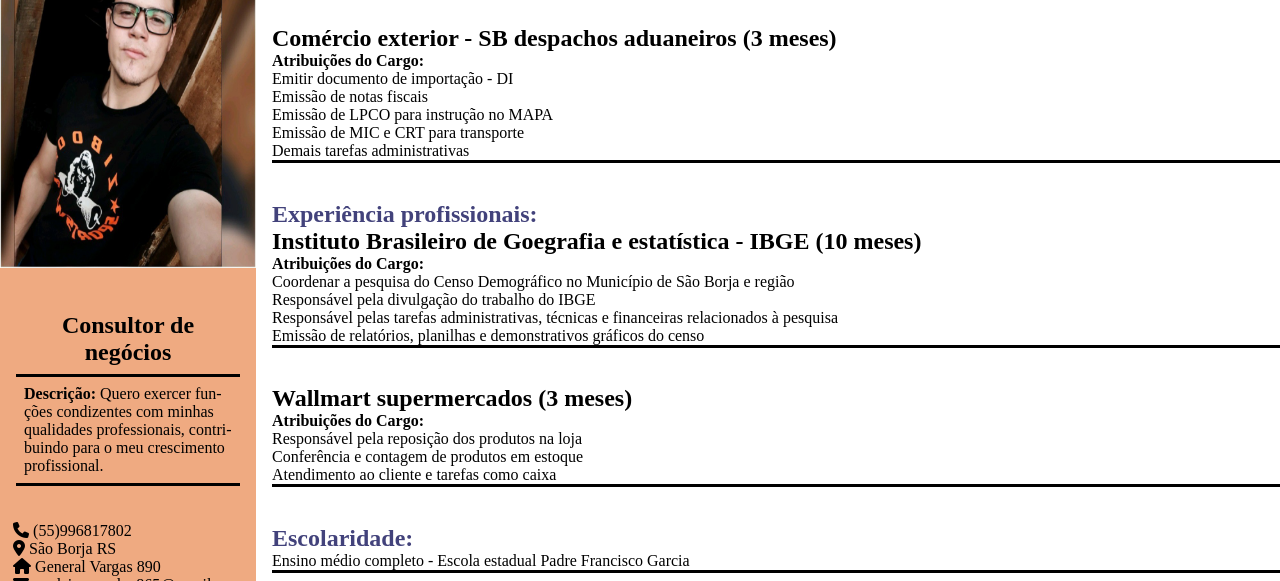
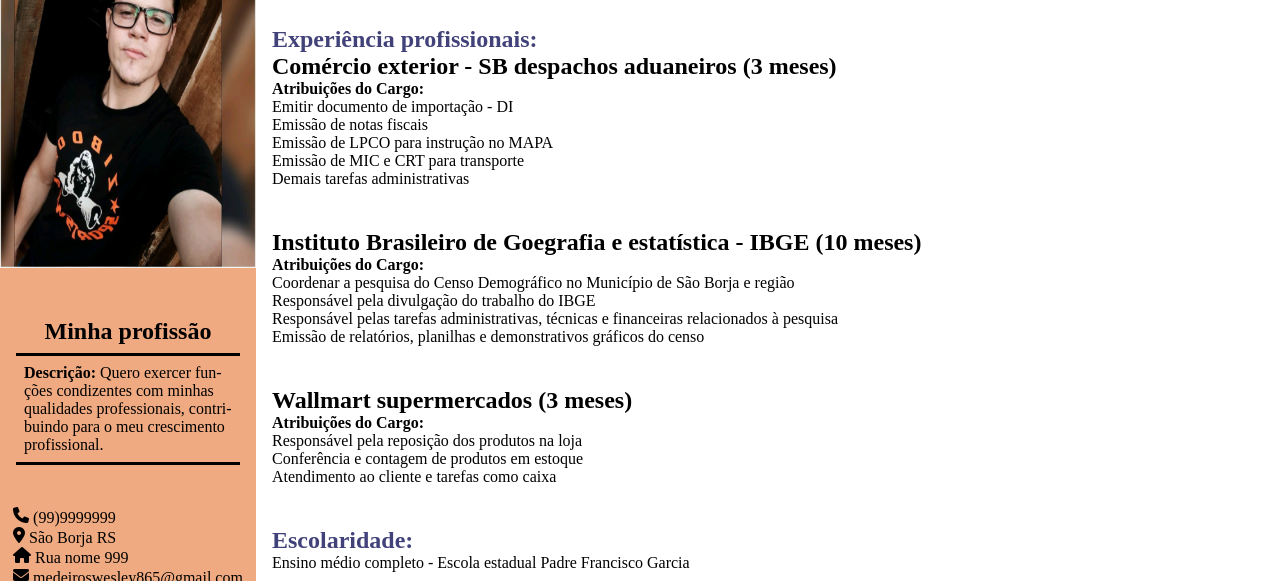
Before and after one commit to DevWesleyMedeiros/projeto-curriculum, a plain HTML site: page index.html in a window 1280 px wide. Shown: the part 52-633 px from the top of the page. Drawn offline with Linux system fonts and the light colour scheme.

Commit message:
projeto em andamento

```diff
--- a/index.html
+++ b/index.html
@@ -15,6 +15,7 @@
             <h1>Weslei Medeiros da Rosa</h1>
         </div>
         <section class="professional_experience">
+            <h1 style="color: rgb(66, 66, 123);">Experiência profissionais:</h1>
             <h2>Comércio exterior - SB despachos aduaneiros (3 meses)</h2>
             <p style="font-weight: bold;">Atribuições do Cargo:</p>
             <ul>
@@ -26,7 +27,6 @@
             </ul>
         </section>
         <section class="professional_experience">
-            <h1 style="color: rgb(66, 66, 123);">Experiência profissionais:</h1>
             <h2>Instituto Brasileiro de Goegrafia e estatística - IBGE (10 meses)</h2>
             <p style="font-weight: bold;">Atribuições do Cargo:</p>
             <ul>
@@ -64,7 +64,7 @@
     <div class="container_side_bar">
         <img src="assets/eu.jpg" alt="foto do candidato">
         <div class="profission">
-            <h2>Consultor de negócios</h2>
+            <h2>Minha profissão</h2>
             <div class="blind"></div>
             <p>
                 <strong>Descrição:</strong>
@@ -74,9 +74,9 @@
         </div>
         <div class="contacts">
             <ul style="list-style-type: none; ">
-                <li><i class="fa-solid fa-phone"></i> (55)996817802</li>
+                <li><i class="fa-solid fa-phone"></i> (99)9999999</li>
                 <li><i class="fa-solid fa-location-dot"></i>  São Borja RS</li>
-                <li><i class="fa-solid fa-house"></i> General Vargas 890</li>
+                <li><i class="fa-solid fa-house"></i> Rua nome 999</li>
                 <li><i class="fa-solid fa-envelope"></i> medeiroswesley865@gmail.com</li>
                 <li><i class="fa-brands fa-linkedin"></i><a href="www.linkedin.com/in/
                 weslei-medeiros"> Linkedin</a></li>
--- a/style/style.css
+++ b/style/style.css
@@ -4,6 +4,7 @@
     box-sizing: border-box;
     font-style: normal;
     font-family: 'Times New Roman', Times, serif;
+    overflow-x: hidden;
 }
 body, html{
     height: 100%;
@@ -75,25 +76,18 @@ div.container_side_bar .profession h2{
     flex-direction: column;
     justify-content: space-between;
     align-items: flex-start;
-    border-bottom: 3px solid black;
     padding-left: 1rem;
 }
 .professional_experience{
     width: 80vw;
     display: flex;
     flex-direction: column;
-    border-bottom: 3px solid black;
 }
 div.name{
     width: 80vw;
-    border-bottom: 3px solid black;
 }
 section.graduate{
     width: 80vw;
-    border-bottom: 3px solid black;
-}
-div.contacts{
-    border-bottom: 3px solid black;
 }
 div.languages{
     text-align: justify;
```
